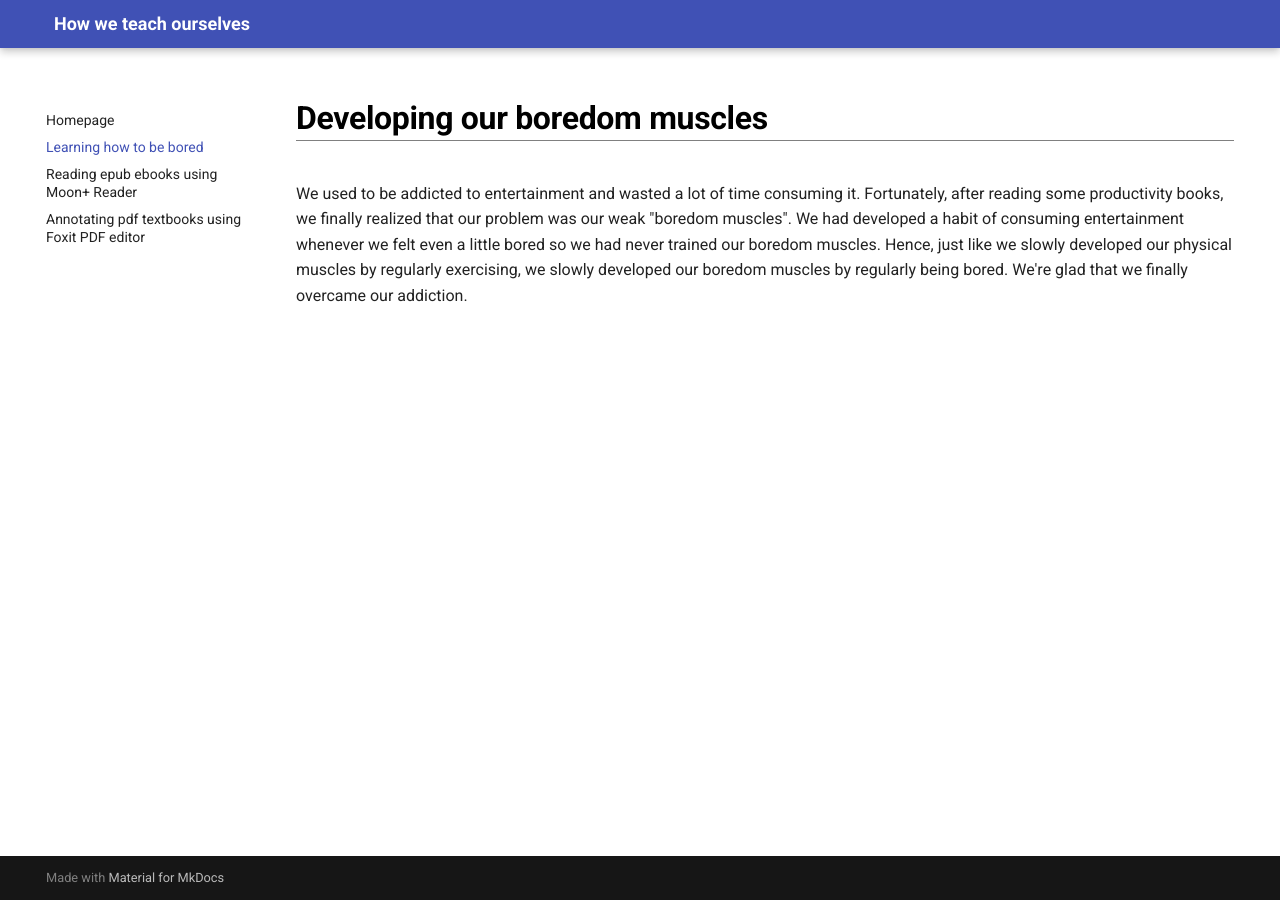
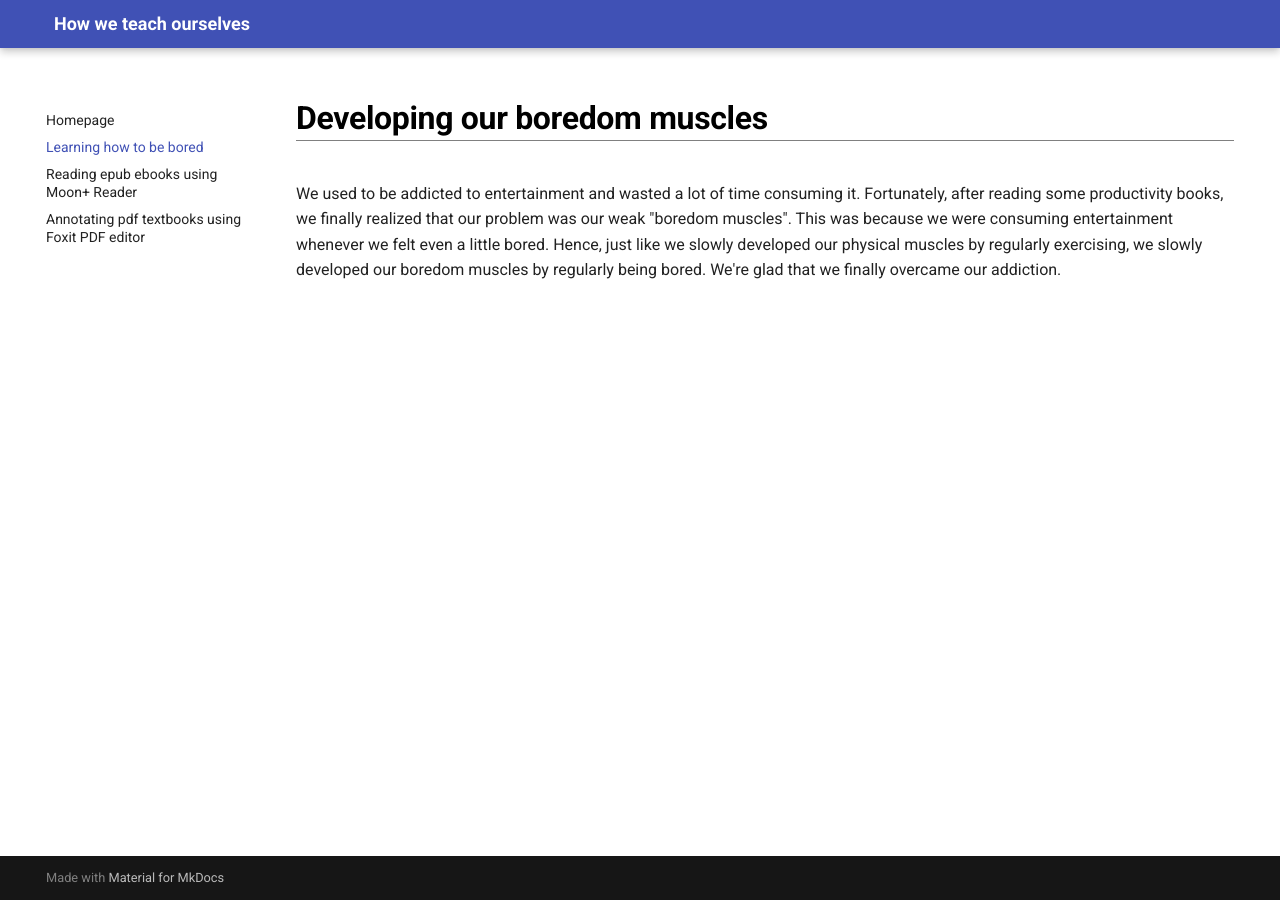
Before and after one commit to maximilian-ho/how-we-teach-ourselves, an MkDocs documentation site: the page built from docs/boredom.md, in a window 1280 px wide. Built offline with MkDocs 1.6.1 and Material for MkDocs 9.7.7, drawn with Linux system fonts in a browser that asks for light colours.

Commit message:
Update boredom.md

```diff
--- a/docs/boredom.md
+++ b/docs/boredom.md
@@ -1,3 +1,3 @@
 # Developing our boredom muscles
 
-We used to be addicted to entertainment and wasted a lot of time consuming it. Fortunately, after reading some productivity books, we finally realized that our problem was our weak "boredom muscles". We had developed a habit of consuming entertainment whenever we felt even a little bored so we had never trained our boredom muscles. Hence, just like we slowly developed our physical muscles by regularly exercising, we slowly developed our boredom muscles by regularly being bored. We're glad that we finally overcame our addiction.
+We used to be addicted to entertainment and wasted a lot of time consuming it. Fortunately, after reading some productivity books, we finally realized that our problem was our weak "boredom muscles". This was because we were consuming entertainment whenever we felt even a little bored. Hence, just like we slowly developed our physical muscles by regularly exercising, we slowly developed our boredom muscles by regularly being bored. We're glad that we finally overcame our addiction.
```
